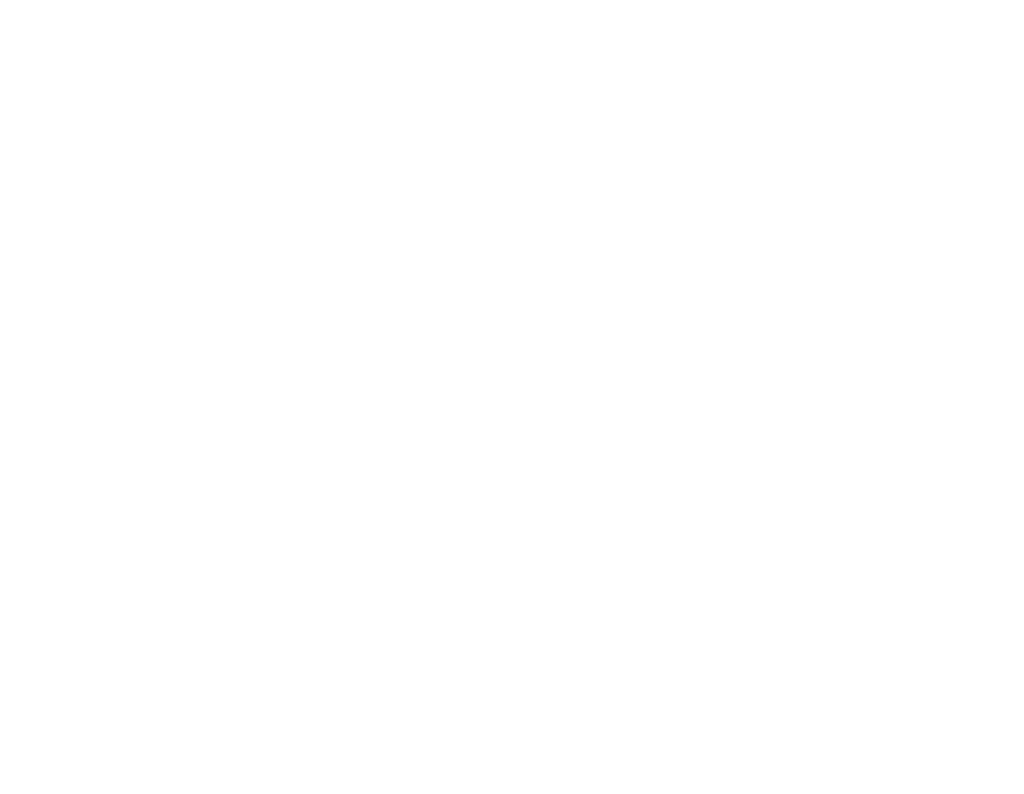
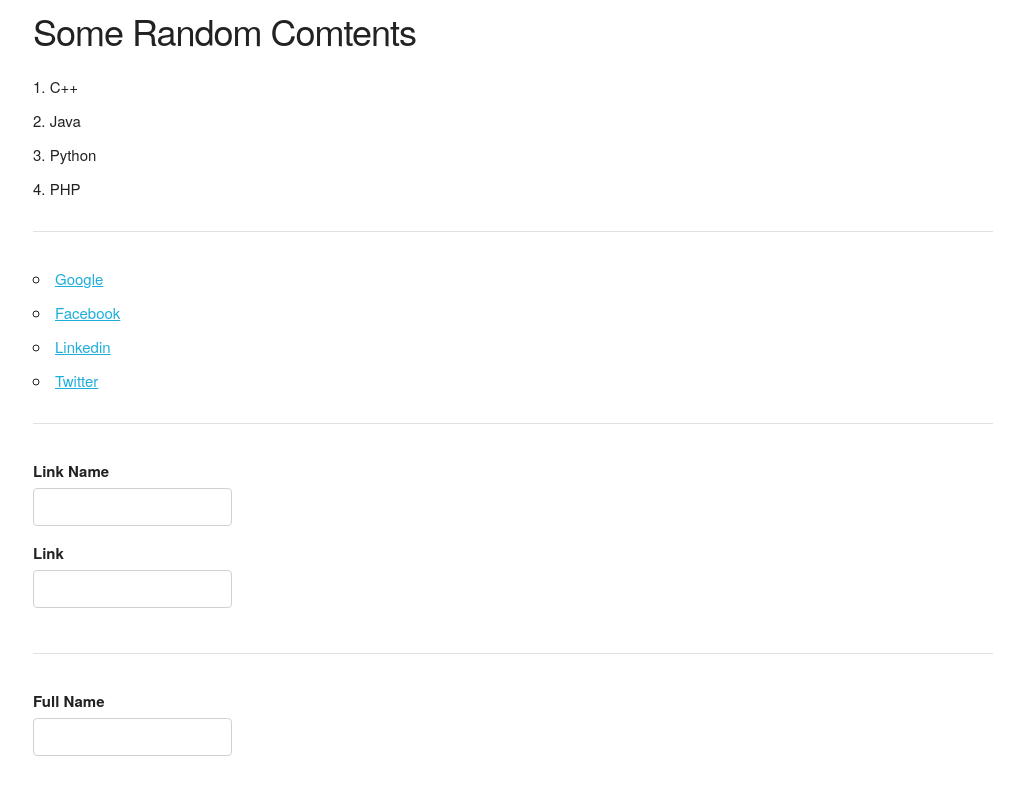
Before and after one commit to sisagarbd/JavaScript-Practice, a plain HTML site: page index.html in a window 1280 px wide. Shown: the whole page, without its empty margins (127-1151 px from the left). Drawn offline with nearby package versions, Linux system fonts and the light colour scheme.

Commit message:
DOM tutorial

```diff
--- a/index.html
+++ b/index.html
@@ -3,14 +3,38 @@
 <head>
     <meta charset="UTF-8">
     <meta name="viewport" content="width=device-width, initial-scale=1.0">
+    <link rel="stylesheet" href="https://cdnjs.cloudflare.com/ajax/libs/skeleton/2.0.4/skeleton.min.css" integrity="sha512-EZLkOqwILORob+p0BXZc+Vm3RgJBOe1Iq/0fiI7r/wJgzOFZMlsqTa29UEl6v6U6gsV4uIpsNZoV32YZqrCRCQ==" crossorigin="anonymous" referrerpolicy="no-referrer" />
     <title>Document</title>
 </head>
 <body>
-
-
-<script src="/js/script.js">
-
-</script>
+    <div class="container">
+        <h3>Some Random Comtents</h3>
+        <ol>
+            <li>C++</li>
+            <li>Java</li>
+            <li>Python</li>
+            <li>PHP</li>
+        </ol>
+        <hr>
+        <ul>
+            <li><a href="https://www.google.com">Google</a></li>
+            <li><a href="https://www.facebook.com">Facebook</a></li>
+            <li><a href="https://www.linkedin.com">Linkedin</a></li>
+            <li><a href="https://www.twitter.com">Twitter</a></li>
+        </ul>
+        <hr>
+        <form action="" method="post">
+            <label for="link_name">Link Name</label>
+            <input type="text" name="link_name">
+            <label for="url">Link</label>
+            <input type="url" name="url">
+        </form>
+        <hr>
+        <form>
+            <label for="name">Full Name</label>
+            <input name="name" type="text">
+        </form>
+    </div>
 
 </body>
 </html>
```
